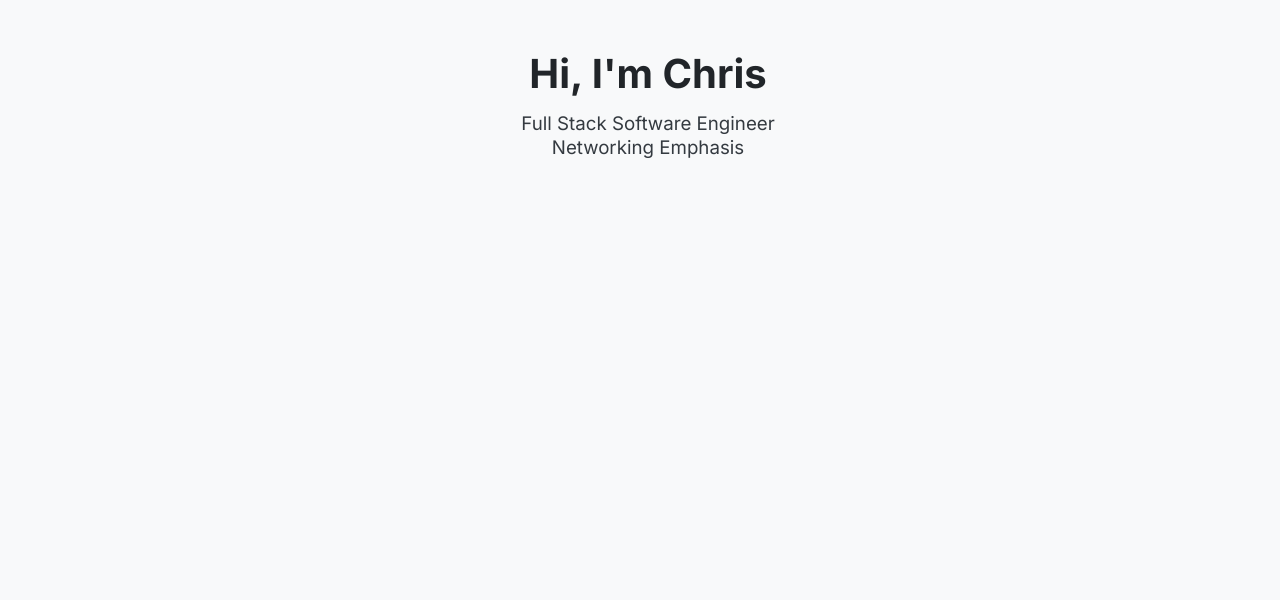
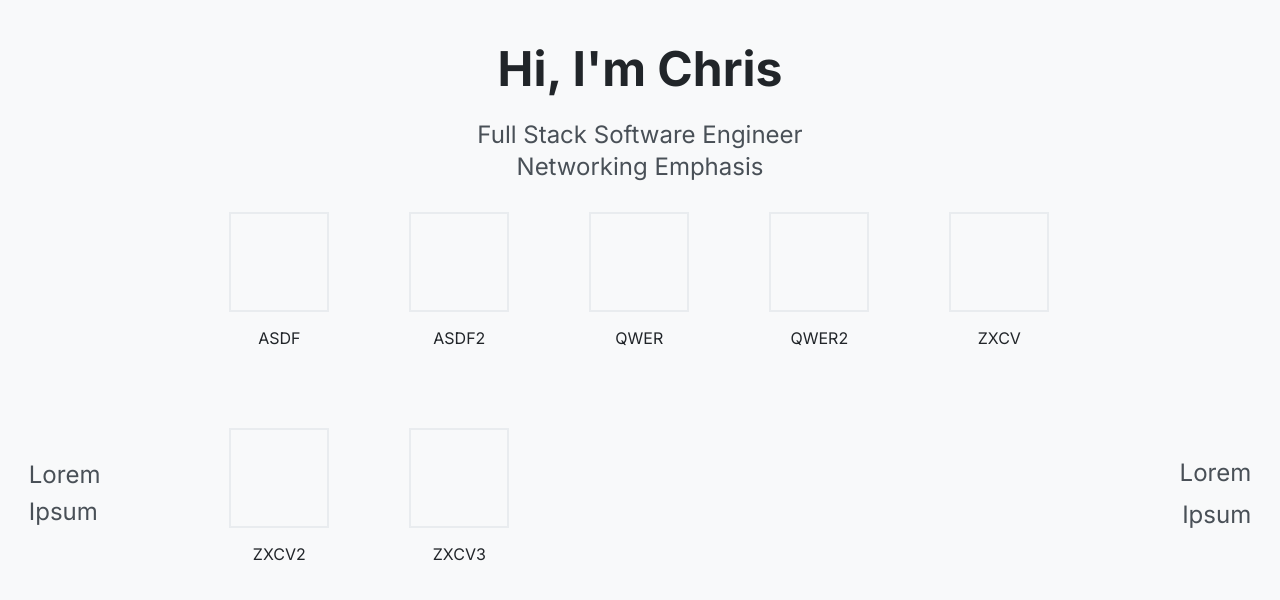
Before and after one commit to ChrisSannar/portfolio, a React (Create React App) app: page / in a window 1280 px wide. Shown: the top 600 px of the page. Built offline with nearby package versions, Linux system fonts and the light colour scheme.

Commit message:
Got the apps and labels on the page.

```diff
--- a/public/index.html
+++ b/public/index.html
@@ -29,7 +29,7 @@
   </head>
   <body>
     <noscript>You need to enable JavaScript to run this app.</noscript>
-    <div id="root"></div>
+    <div id="root" style="height: 100%;"></div>
     <!--
       This HTML file is a template.
       If you open it directly in the browser, you will see an empty page.
--- a/src/App.css
+++ b/src/App.css
@@ -1,6 +1,9 @@
 .App {
   display: flex;
+  flex-direction: column;
   justify-content: center;
+  width: 100%;
+  height: 100%;
   color: light-dark(var(--color-darkest), var(--color-lightest));
 }
 
@@ -13,14 +16,16 @@
 }
 
 h1 {
-  margin: 0.3rem;
-  font-size: 2.5rem;
+  margin: 0.5rem;
+  margin-bottom: 1rem;
+  font-size: 3rem;
   font-weight: 700;
 }
 
 h3 {
   margin: 0.3rem;
-  line-height: 1.5rem;
+  line-height: 2rem;
+  font-size: 1.5rem;
   font-weight: 100;
-  color: light-dark(var(--color-darker), var(--color-lighter));
+  color: light-dark(var(--color-dark), var(--color-lightest-gray));
 }
--- a/src/App.tsx
+++ b/src/App.tsx
@@ -1,5 +1,6 @@
 import React from 'react';
 import './App.css';
+import { PortfolioAppList } from './components/PortfolioAppList';
 
 function App() {
   return (
@@ -8,6 +9,7 @@ function App() {
         <h1>Hi, I&apos;m Chris</h1>
         <h3>Full Stack Software Engineer<br/>Networking Emphasis</h3>
       </div>
+      <PortfolioAppList />
     </div>
   );
 }
--- /dev/null
+++ b/src/components/PortfolioApp.css
@@ -0,0 +1,18 @@
+.PortfolioApp {
+    display: flex;
+    flex-direction: column;
+    justify-content: center;
+    gap: 1rem;
+}
+
+.appImg {
+    width: 6rem;
+    height: 6rem;
+    border: 2px solid var(--color-lighter);
+}
+
+h4 {
+    text-align: center;
+    margin: 0;
+    font-weight: 400;
+}
--- /dev/null
+++ b/src/components/PortfolioApp.tsx
@@ -0,0 +1,19 @@
+import React from 'react';
+import './PortfolioApp.css';
+import { PortApp } from '../data/PortApp';
+
+interface IPortfolioAppProps {
+    app : PortApp;
+}
+export const PortfolioApp: React.FC<IPortfolioAppProps> = ({ app }) => {
+    return (
+        <div className='PortfolioApp'>
+            <div className='appImg'>
+
+            </div>
+            <h4>
+                {app.Title}
+            </h4>
+        </div>
+    );
+};
--- /dev/null
+++ b/src/components/PortfolioAppList.css
@@ -0,0 +1,33 @@
+.PortfolioAppList {
+    display: flex;
+    flex-direction: row;
+    justify-content: space-between;
+    align-items: flex-start;
+    flex-wrap: wrap;
+    flex: 1;
+    height: 100%;
+    margin: 1.5rem;
+}
+
+.LeftLables {
+    flex: 1;
+    align-self: center;
+}
+
+.RightLables {
+    flex: 1;
+    align-self: center;
+    display: flex;
+    flex-direction: column;
+    align-items: flex-end;
+}
+
+.AppList {
+    display: flex;
+    flex-direction: row;
+    flex-wrap: wrap;
+    /* justify-content: space-between; */
+    flex: 4;
+    max-width: 75%;
+    gap: 5rem;
+}
--- /dev/null
+++ b/src/components/PortfolioAppList.tsx
@@ -0,0 +1,32 @@
+import React from 'react';
+import './PortfolioAppList.css';
+import { PortApp } from '../data/PortApp';
+import { PortfolioApp } from './PortfolioApp';
+
+export const PortfolioAppList: React.FC = () => {
+  const [apps] = React.useState(PortApp.getAllApps());
+
+  return (
+    <div className='PortfolioAppList'>
+      <div className="LeftLables">
+        <div className='PortfolioLabel'>
+          <h3>Lorem</h3>
+        </div>
+        <div className='PortfolioLabel'>
+          <h3>Ipsum</h3>
+        </div>
+      </div>
+      <div className="AppList">
+        {apps.map(app => <PortfolioApp key={app.id} app={app} />)}
+      </div>
+      <div className="RightLables">
+      <div className='PortfolioLabel'>
+          <h3>Lorem</h3>
+        </div>
+        <div className='PortfolioLabel'>
+          <h3>Ipsum</h3>
+        </div>
+      </div>
+    </div>
+  );
+};
--- /dev/null
+++ b/src/data/PortApp.ts
@@ -0,0 +1,21 @@
+import { generateId } from './util';
+
+export class PortApp {
+    public readonly id: string;
+
+    constructor(public readonly Title: string) {
+        this.id = generateId();
+    }
+
+    static getAllApps(): PortApp[] {
+        return [
+            new PortApp('ASDF'),
+            new PortApp('ASDF2'),
+            new PortApp('QWER'),
+            new PortApp('QWER2'),
+            new PortApp('ZXCV'),
+            new PortApp('ZXCV2'),
+            new PortApp('ZXCV3'),
+        ];
+    }
+}
--- /dev/null
+++ b/src/data/util.ts
@@ -0,0 +1,3 @@
+export const generateId = () => {
+  return Math.random().toString(16).substring(2, 15);
+};
--- a/src/index.css
+++ b/src/index.css
@@ -10,10 +10,12 @@
   --color-lightest: #F8F9FA;
   color-scheme: light dark;
   font-family: 'Inter', sans-serif;
+  height: 100%;
 }
 
 body {
   width: 100%;
   height: 100%;
+  margin: 0;
   background-color: light-dark(var(--color-lightest), var(--color-darkest));
 }
```
